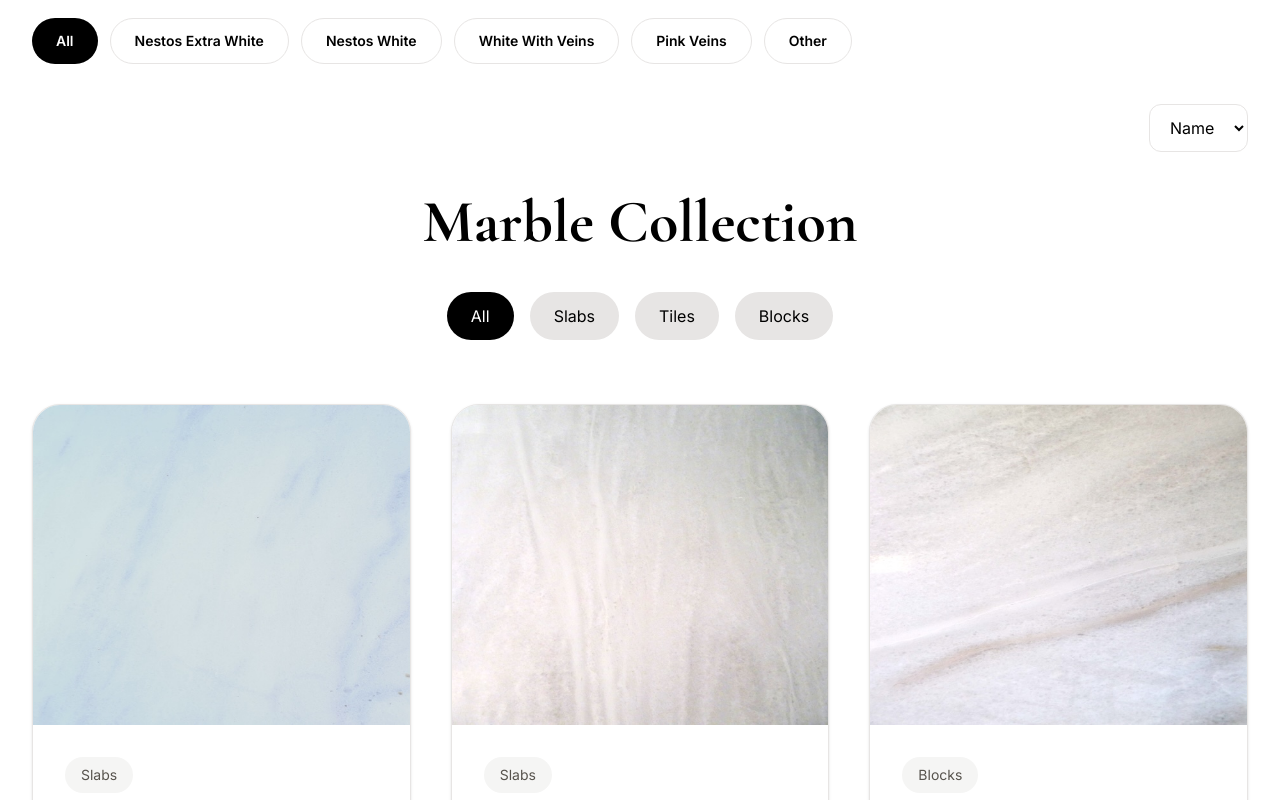
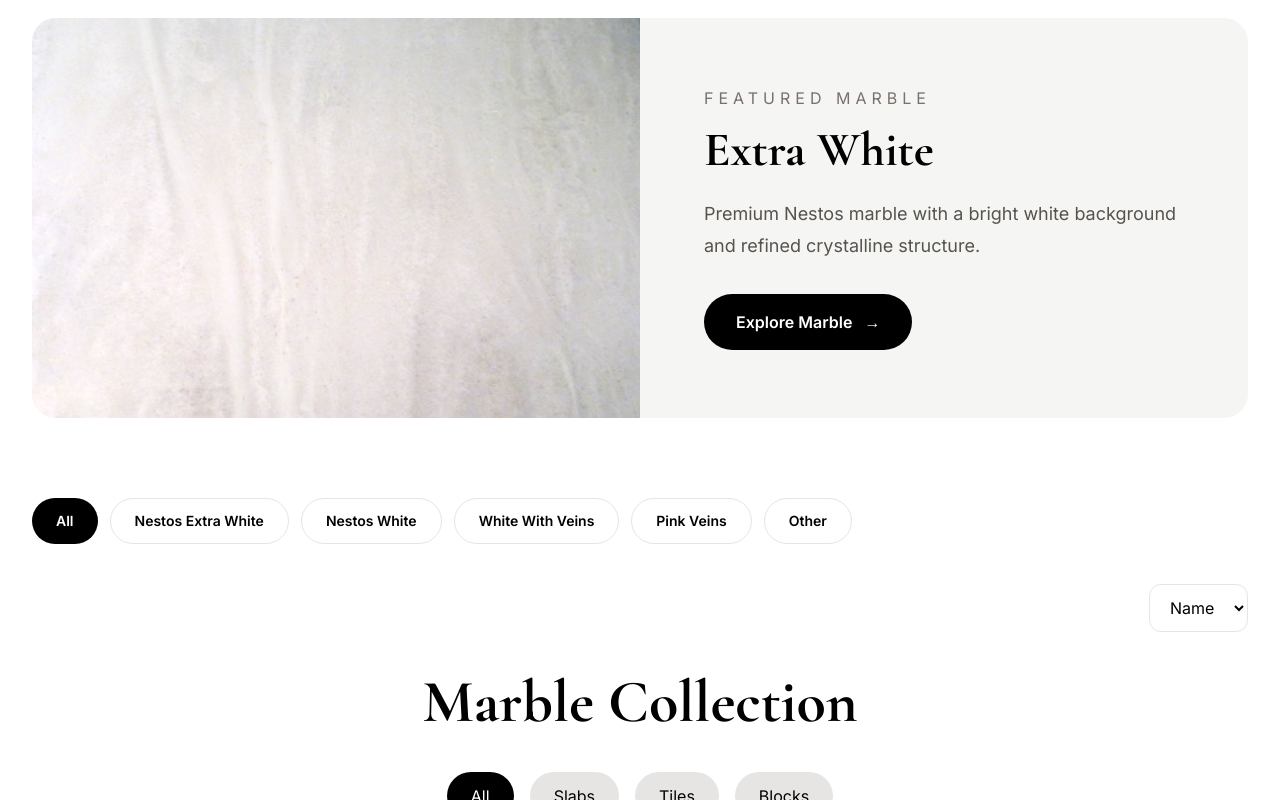
Before and after one commit to esstoneco/webapp, a React (Vite) app: page /products in a window 1280 px wide. Shown: the part 200-1000 px from the top of the page. Built offline with nearby package versions, Linux system fonts and the light colour scheme.

Commit message:
Refactor product specifications and categories

```diff
--- a/src/data/products.ts
+++ b/src/data/products.ts
@@ -1,9 +1,18 @@
-import type { Product } from "../../src/types/product";
+import type { Product } from "../types/product";
 
 import extraWhite from "../assets/images/products/extra-white.jpg";
 import whiteVeins from "../assets/images/products/white-veins.jpg";
 import blackVeins from "../assets/images/products/black-veins.jpg";
 import pinkVeins from "../assets/images/products/pink-veins.jpg";
+
+const commonSpecifications = {
+  origin: "Nestos, Greece",
+  material: "Natural Marble",
+  finish: "Polished / Honed",
+  density: "2.71 g/cm³",
+  waterAbsorption: "0.18%",
+  compressiveStrength: "132 MPa",
+};
 
 export const products: Product[] = [
   {
@@ -11,15 +20,17 @@ export const products: Product[] = [
     slug: "extra-white",
     name: "Extra White",
     image: extraWhite,
+
     gallery: [
       extraWhite,
       extraWhite,
       extraWhite,
     ],
-    category: "Slabs",
-    color: "Bright white",
-    finish: "Polished / Honed",
-    origin: "Nestos, Greece",
+
+    category: "Nestos Extra White",
+
+    shortDescription:
+      "Premium Nestos marble with a bright white background and refined crystalline structure.",
 
     description:
       "Extra White Nestos Marble is a premium natural stone characterized by its bright white appearance and elegant crystalline structure. It is suitable for demanding architectural and interior applications.",
@@ -33,14 +44,15 @@ export const products: Product[] = [
       "Exterior Facades",
     ],
 
-    specifications: {
-      origin: "Nestos, Greece",
-      material: "Natural Marble",
-      finish: "Polished / Honed",
-      density: "2.71 g/cm³",
-      waterAbsorption: "0.18%",
-      compressiveStrength: "132 MPa",
-    },
+    specifications: commonSpecifications,
+
+    color: "Extra White",
+
+    finish: "Polished / Honed",
+
+    origin: "Nestos, Greece",
+
+    featured: true,
   },
 
   {
@@ -48,15 +60,18 @@ export const products: Product[] = [
     slug: "white-veins",
     name: "White Veins",
     image: whiteVeins,
+
     gallery: [
       whiteVeins,
       whiteVeins,
       whiteVeins,
     ],
-    category: "Tiles",
-    color: "White with natural veining",
-    finish: "Polished / Honed",
-    origin: "Nestos, Greece",
+
+    category: "White With Veins",
+
+    shortDescription:
+      "Clean white marble enriched by distinctive natural veining.",
+
     description:
       "White Veins marble combines a clean white background with distinctive natural veining, creating an elegant material for contemporary architectural spaces.",
 
@@ -68,14 +83,13 @@ export const products: Product[] = [
       "Flooring",
     ],
 
-    specifications: {
-      origin: "Nestos, Greece",
-      material: "Natural Marble",
-      finish: "Polished / Honed",
-      density: "2.71 g/cm³",
-      waterAbsorption: "0.18%",
-      compressiveStrength: "132 MPa",
-    },
+    specifications: commonSpecifications,
+
+    color: "White",
+
+    finish: "Polished / Honed",
+
+    origin: "Nestos, Greece",
   },
 
   {
@@ -83,15 +97,17 @@ export const products: Product[] = [
     slug: "black-veins",
     name: "Black Veins",
     image: blackVeins,
+
     gallery: [
       blackVeins,
       blackVeins,
       blackVeins,
     ],
-    category: "Slabs",
-    color: "Light stone with dark veining",
-    finish: "Polished / Honed",
-    origin: "Nestos, Greece",
+
+    category: "White With Veins",
+
+    shortDescription:
+      "Light natural marble with dramatic dark veining for distinctive interiors.",
 
     description:
       "Black Veins marble features dramatic dark veining across a light natural stone background, making it suitable for distinctive luxury interiors.",
@@ -104,14 +120,13 @@ export const products: Product[] = [
       "Bathrooms",
     ],
 
-    specifications: {
-      origin: "Nestos, Greece",
-      material: "Natural Marble",
-      finish: "Polished / Honed",
-      density: "2.71 g/cm³",
-      waterAbsorption: "0.18%",
-      compressiveStrength: "132 MPa",
-    },
+    specifications: commonSpecifications,
+
+    color: "White with Black Veins",
+
+    finish: "Polished / Honed",
+
+    origin: "Nestos, Greece",
   },
 
   {
@@ -119,15 +134,17 @@ export const products: Product[] = [
     slug: "pink-veins",
     name: "Pink Veins",
     image: pinkVeins,
+
     gallery: [
       pinkVeins,
       pinkVeins,
       pinkVeins,
     ],
-    category: "Blocks",
-    color: "White with subtle pink veining",
-    finish: "Polished / Honed",
-    origin: "Nestos, Greece",
+
+    category: "Pink Veins",
+
+    shortDescription:
+      "Refined white marble with subtle pink natural veining.",
 
     description:
       "Pink Veins marble presents subtle pink natural veining within a refined white stone background, providing a distinctive character for bespoke architectural projects.",
@@ -140,13 +157,12 @@ export const products: Product[] = [
       "Custom Projects",
     ],
 
-    specifications: {
-      origin: "Nestos, Greece",
-      material: "Natural Marble",
-      finish: "Polished / Honed",
-      density: "2.71 g/cm³",
-      waterAbsorption: "0.18%",
-      compressiveStrength: "132 MPa",
-    },
+    specifications: commonSpecifications,
+
+    color: "White with Pink Veins",
+
+    finish: "Polished / Honed",
+
+    origin: "Nestos, Greece",
   },
 ];
```
